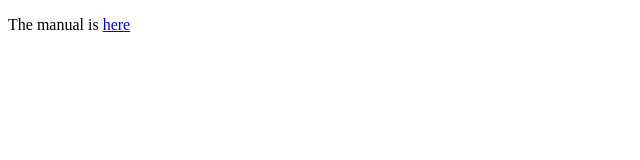
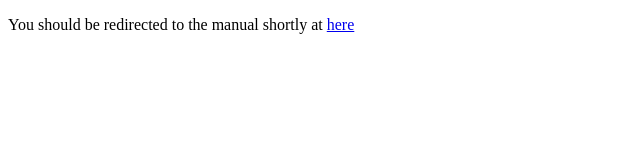
Before and after one commit to semcneil/Fundamentals-of-Microcontrollers-Manual, a plain HTML site: page docs/index.html in a window 1280 px wide. Shown: the whole page, without its empty margins (0-640 px from the left). Drawn offline with Linux system fonts and the light colour scheme.

Commit message:
Shortened redirect time and changed wording

```diff
--- a/docs/index.html
+++ b/docs/index.html
@@ -1,10 +1,10 @@
 <!DOCTYPE html>
 <html>
 	<head>
-		<meta http-equiv="refresh" content="7; https://semcneil.github.io/Fundamentals-of-Microcontrollers-Manual/Fundamentals-of-Microcontrollers.pdf" />
+		<meta http-equiv="refresh" content="1; https://semcneil.github.io/Fundamentals-of-Microcontrollers-Manual/Fundamentals-of-Microcontrollers.pdf" />
 	</head>
 	<body>
-		<p>The manual is <a href="https://semcneil.github.io/Fundamentals-of-Microcontrollers-Manual/Fundamentals-of-Microcontrollers.pdf">
+		<p>You should be redirected to the manual shortly at <a href="https://semcneil.github.io/Fundamentals-of-Microcontrollers-Manual/Fundamentals-of-Microcontrollers.pdf">
 			here</a>
 		</p>
 	</body>
```
